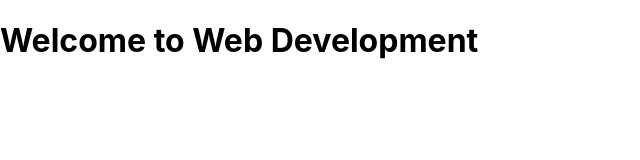
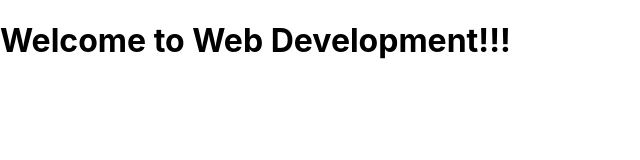
Before and after one commit to HazelHappy2024/kanbas-react-web-app-cs5610-fa24, a React (Create React App) app: page / in a window 1280 px wide. Shown: the top 160 px of the page, without its empty margins (0-640 px from the left). Built offline with nearby package versions, Linux system fonts and the light colour scheme.

Commit message:
getting started on a1

```diff
--- a/src/App.tsx
+++ b/src/App.tsx
@@ -4,7 +4,7 @@ import './App.css';
 
 function App() {
   return (
-    <h1>Welcome to Web Development</h1>
+    <h1>Welcome to Web Development!!!</h1>
   );
 }
 
```
